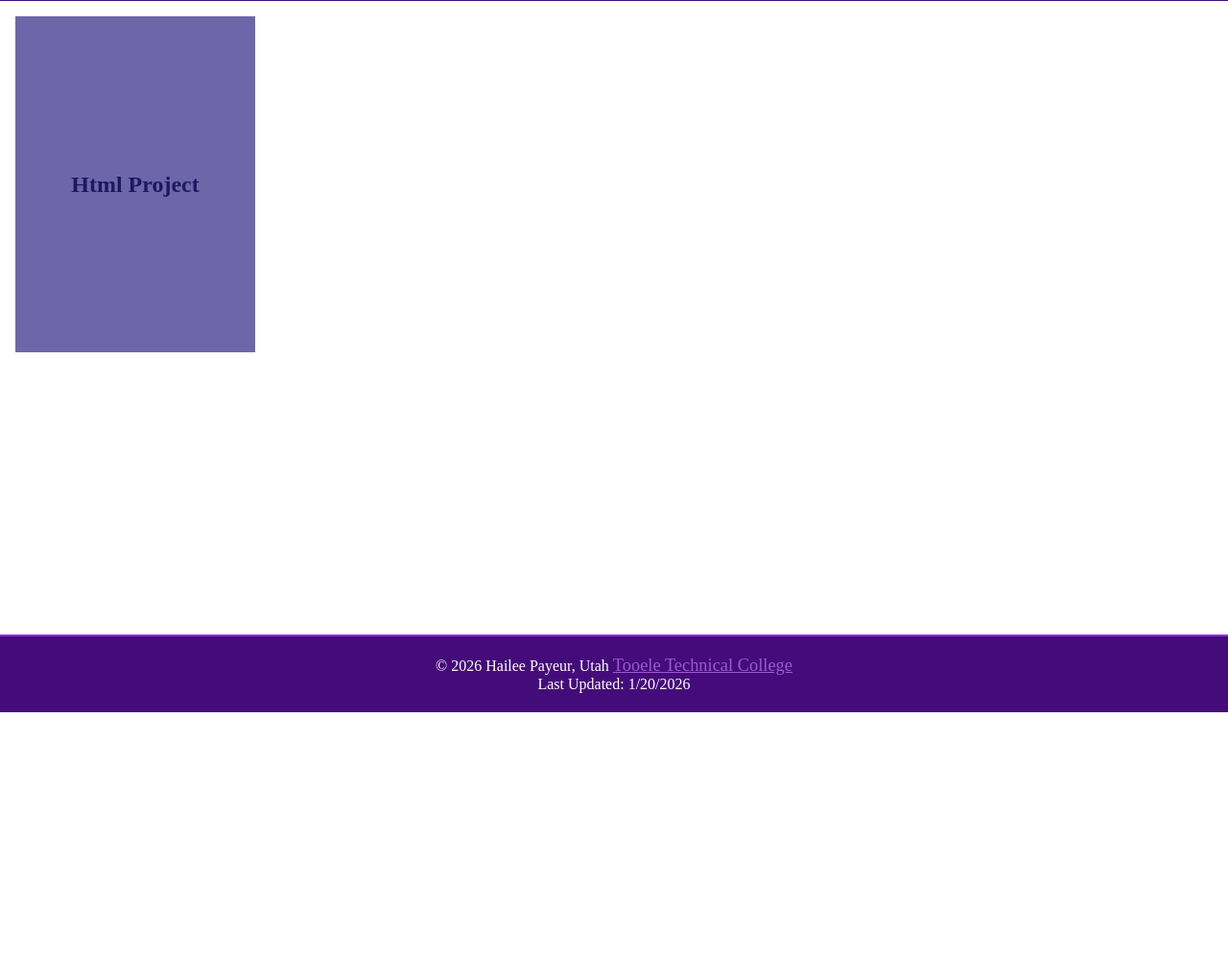
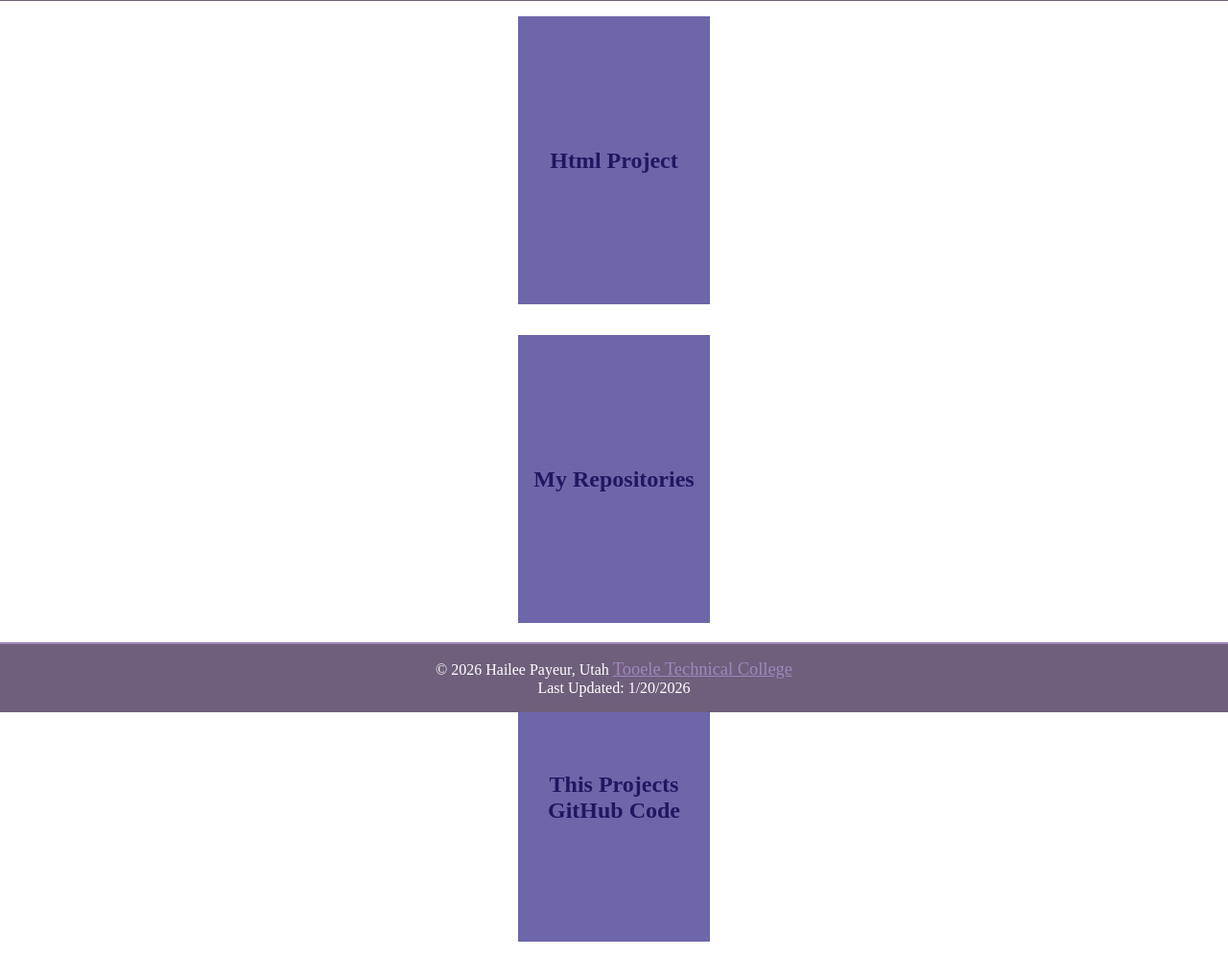
Before and after one commit to Hpayeur/Project_Portal_WrapUp, a plain HTML site: page index.html in a window 1280 px wide. Shown: the part 58-1055 px from the top of the page at 96% size. Before the commit the page ends 800 px from the top, so only its background shows below. Drawn offline with Linux system fonts and the light colour scheme.

Commit message:
Changing Things Around

```diff
--- a/index.html
+++ b/index.html
@@ -1,4 +1,4 @@
-<!DOCTYPE html>
+<!doctype html>
 <html lang="en">
   <html>
     <head>
@@ -30,6 +30,39 @@
         </div>
         <!-- Container End -->
       </div>
+      <div class="cards">
+        <div class="card">
+          <div class="card-inner">
+            <div class="card-front">
+              <h2>My Repositories</h2>
+            </div>
+            <div class="card-back">
+              <a href="https://github.com/Hpayeur?tab=repositories"
+                >Repositories Projects</a
+              >
+            </div>
+          </div>
+        </div>
+        <!-- Container End -->
+      </div>
+          <!-- Container End -->
+      </div>
+      <div class="cards">
+        <div class="card">
+          <div class="card-inner">
+            <div class="card-front">
+              <h2>This Projects GitHub Code</h2>
+            </div>
+            <div class="card-back">
+              <a href="https://github.com/Hpayeur/Project_Portal_WrapUp"
+                >GitHub Code</a
+              >
+            </div>
+          </div>
+        </div>
+        <!-- Container End -->
+      </div>
+
       <!--Footer-->
       <footer class="bg-dark">
         © <span id="year">2025</span> Hailee Payeur, Utah
--- a/style.css
+++ b/style.css
@@ -1,6 +1,7 @@
 .cards {
   display: flex;
-  justify-content: flex-start;
+  flex-direction: row;
+  justify-content: center;
   align-items: flex-start;
   gap: 1rem;
   flex-wrap: wrap;
@@ -8,9 +9,10 @@
 }
 
 .card {
-  width: 250px;
-  height: 350px;
-  perspective: 800px;
+  position: relative;
+  width: 200px;
+  height: 300px;
+  perspective: 400px;
   border-style: none;
   flex-wrap: nowrap;
 }
@@ -44,8 +46,8 @@
 }
 
 .card-back {
-  background-color: #aa6767;
-  color: #611818;
+  background-color: #5c5b75;
+  color: #6f67c2;
   transform: rotateY(180deg);
   display: flex;
   align-items: center;
@@ -57,11 +59,11 @@ a {
 }
 header,
 footer {
-  border-top: 2px solid #9034db;
-  background-color: #440b7a;
+  border-top: 2px solid #a286bd;
+  background-color: #6e5f7c;
   color: white;
   text-align: center;
-  padding: 1.25rem;
+  padding: 1rem;
 }
 footer {
   position: fixed;
@@ -85,7 +87,7 @@ nav {
   display: flex; /* 1 */
   justify-content: space-between; /* 2 */
   padding: 1rem 2rem; /* 3 */
-  background: #440b7a; /* 4 */
+  background: #6e5f7c; /* 4 */
 }
 nav ul {
   display: flex; /* 5 */
@@ -102,5 +104,5 @@ nav h2 {
   color: #fff;
 }
 footer a {
-  color: #9d59d4;
+  color: #a286bd;
 }
```
Also changed, not shown: cards.js (deleted, +0 -70 lines), project1.html (+2 -2 lines).
